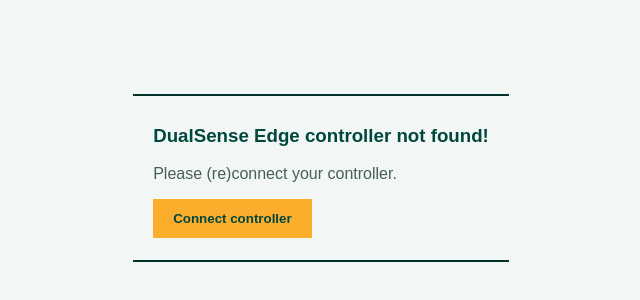
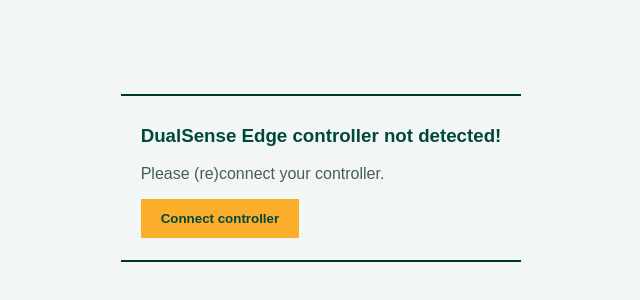
Before and after one commit to steffalon/dualsense-edge-profile-web-application, a Vue app: page / in a window 1280 px wide. Before the commit this address had no page. Shown: the part 222-522 px from the top of the page, without its empty margins (319-959 px from the left). Built offline with nearby package versions, Linux system fonts and the light colour scheme.

Commit message:
not found -> not detected (google soft 404 fix)

```diff
--- a/src/App.vue
+++ b/src/App.vue
@@ -111,7 +111,7 @@
 <template>
   <section v-if="!edgeHIDController" class="connect-controller-container">
     <section class="connect-controller-content">
-      <h3 class="connect-controller-header">DualSense Edge controller not found!</h3>
+      <h3 class="connect-controller-header">DualSense Edge controller not detected!</h3>
       <p class="connect-controller-text">Please (re)connect your controller.</p>
       <button class="connect-controller-button" @click="getDevice">Connect controller</button>
     </section>
```
